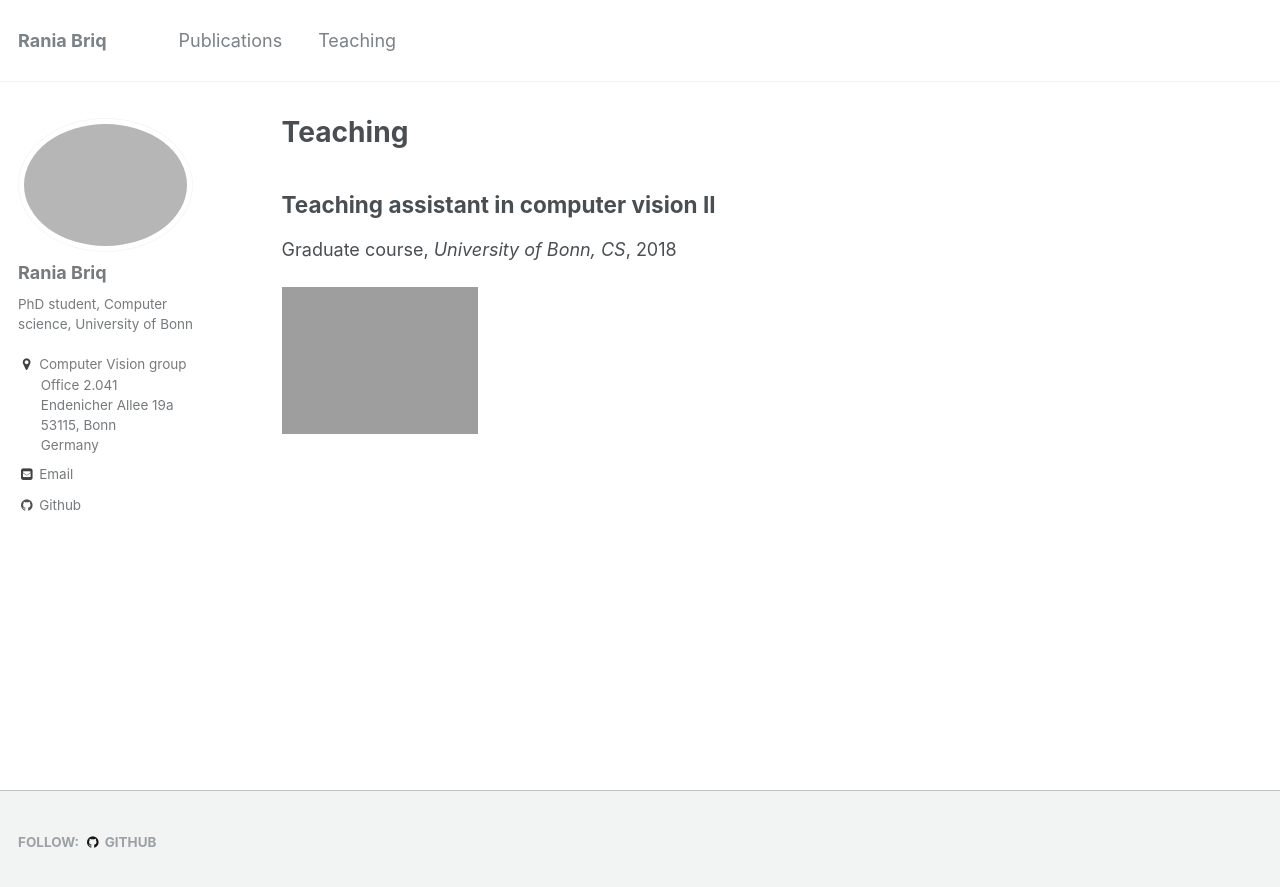
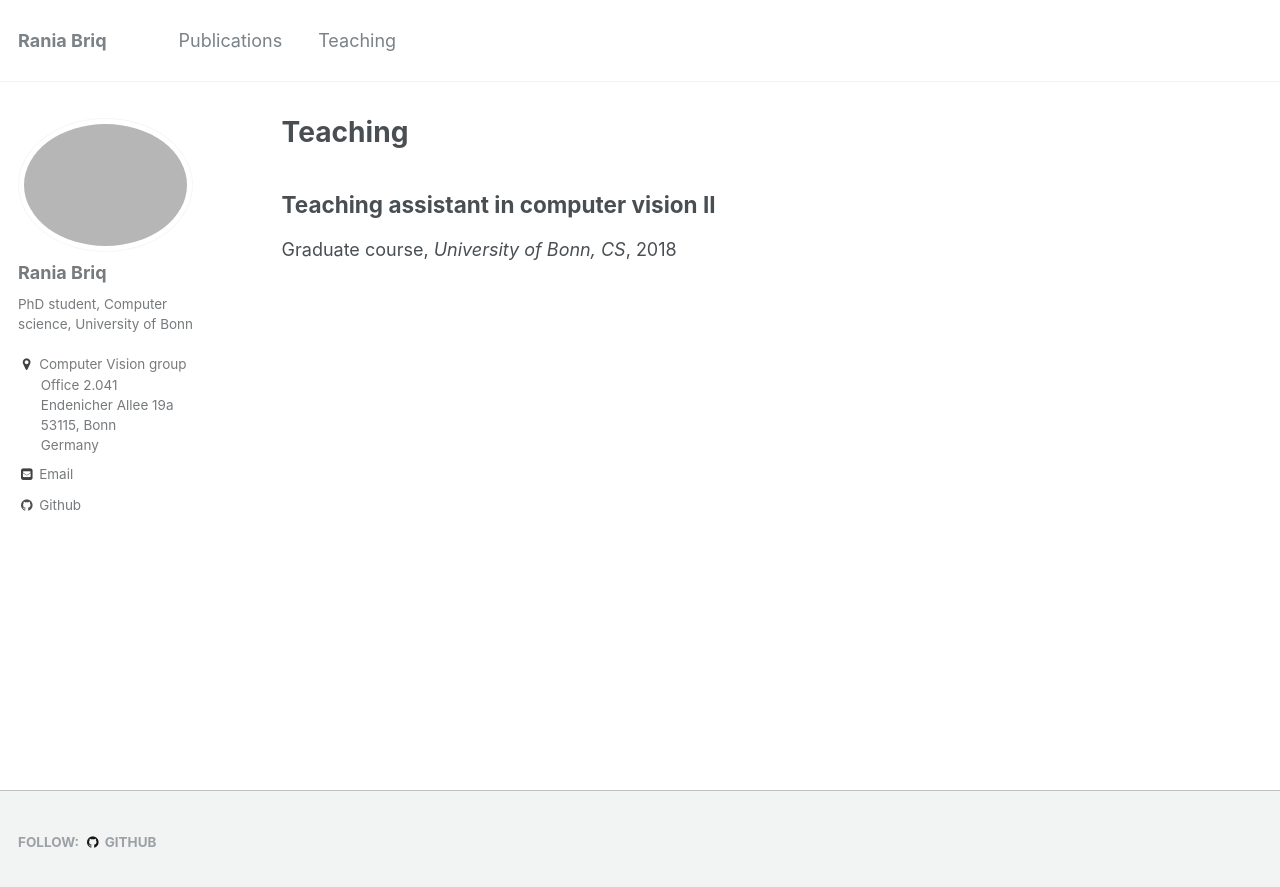
Before and after one commit to briqr/briqr.github.io, a Jekyll site: the page built from _pages/teaching.html, in a window 1280 px wide. Shown: the top 887 px of the page. Built offline with Jekyll 4.4.1, drawn with Linux system fonts in a browser that asks for light colours.

Commit message:
Update archive-single.html

```diff
--- a/_includes/archive-single.html
+++ b/_includes/archive-single.html
@@ -51,9 +51,9 @@
         {% endif %}
 
     {% if post.excerpt and site.read_more != 'enabled' %}
-    <p class="archive__item-excerpt" itemprop="description">{{ post.excerpt | markdownify }} <img src= "{{ post.image | prepend: "/images/" | prepend: base_path }}"  alt="" width="20%"></p>
+    <p class="archive__item-excerpt" itemprop="description">{{ post.excerpt | markdownify }} </p>
     {% elsif post.excerpt and site.read_more == 'enabled' %}
-    <p class="archive__item-excerpt" itemprop="description"><p>{{ post.excerpt | markdownify | remove: '<p>' | remove: '</p>' }}<strong><a href="{{ base_path }}{{ post.url }}" rel="permalink"> Read more</a></strong></p><img src= "{{ post.image | prepend: "/images/" | prepend: base_path }}"  alt="" width="20%"> </p>
+    <p class="archive__item-excerpt" itemprop="description"><p>{{ post.excerpt | markdownify | remove: '<p>' | remove: '</p>' }}<strong><a href="{{ base_path }}{{ post.url }}" rel="permalink"> Read more</a></strong></p> </p>
     {% endif %}
     {% if post.image %}
     <div class="">
```
